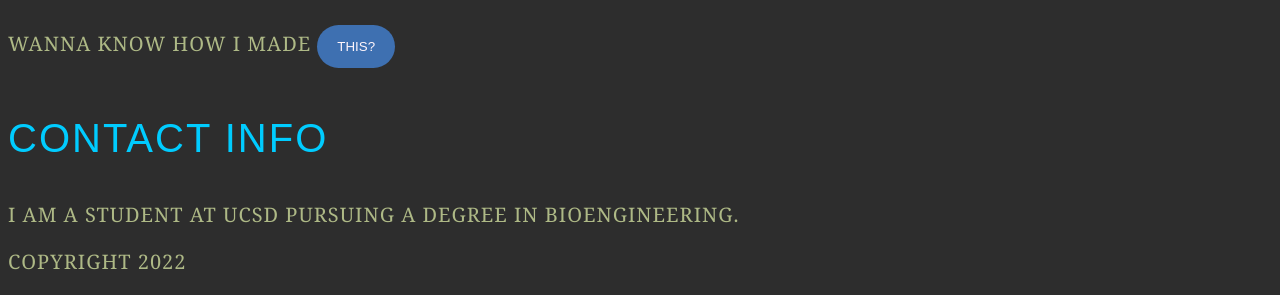
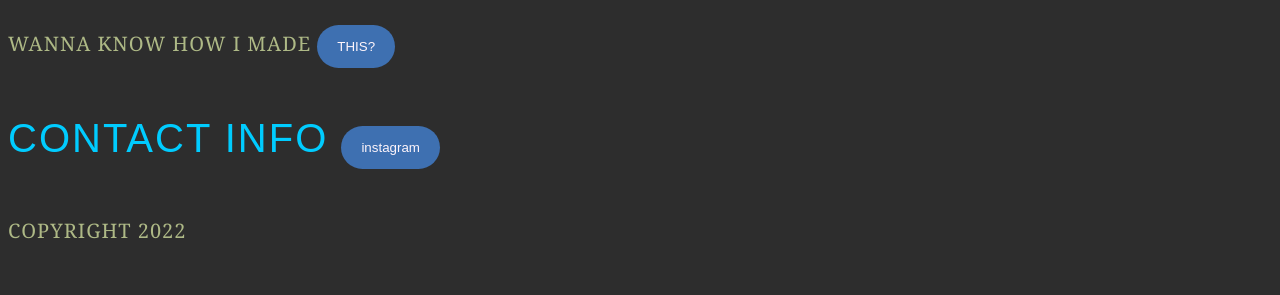
Before and after one commit to ccjacobo/JacobOrozco.github.io, a plain HTML site: page index.html in a window 1280 px wide. Shown: the part 1289-1584 px from the top of the page. After the commit the page ends 1553 px from the top, so only its background shows below. Drawn offline with Linux system fonts and the light colour scheme.

Commit message:
Instagram

```diff
--- a/index.html
+++ b/index.html
@@ -22,7 +22,7 @@
   </header>
   <main>
     <p class='h2'>Contact Info</h2>
-    <p class='h4'>I am a student at UCSD pursuing a degree in Bioengineering.</h4>
+    <button onclick="window.open(https://www.instagram.com/cc.jacobo/)">instagram</button>
   </main>
   <footer>
     <p class='h4'>Copyright 2022</h4>
```
